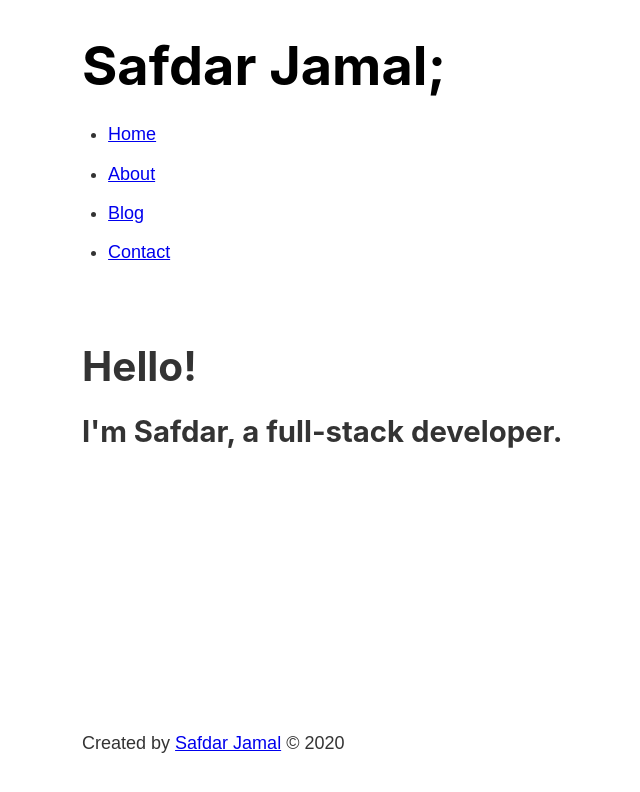
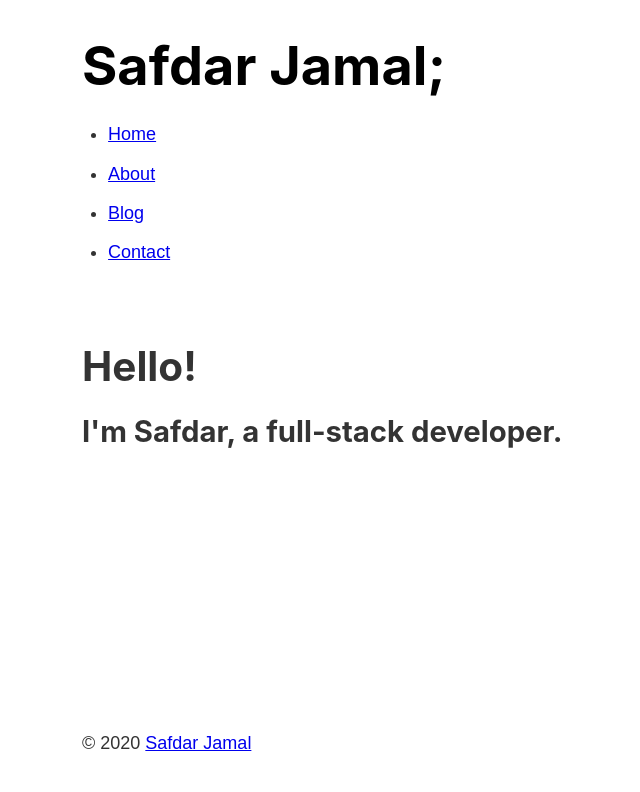
Before and after one commit to SafdarJamal/gatsby-markdown-blog, a Gatsby site: page / in a window 1280 px wide. Shown: the whole page, without its empty margins (201-841 px from the left). Built offline with nearby package versions, Linux system fonts and the light colour scheme; Gatsby itself is replaced by a stand-in of ours.

Commit message:
Update copyright notice

```diff
--- a/src/components/Footer/index.js
+++ b/src/components/Footer/index.js
@@ -17,15 +17,14 @@ const Footer = () => {
   return (
     <footer className={styles.footer}>
       <p>
-        Created by{' '}
+        &copy; 2020{' '}
         <a
           href="https://safdarjamal.github.io"
           target="_blank"
           rel="noopener noreferrer"
         >
           {data.site.siteMetadata.author}
-        </a>{' '}
-        © 2020
+        </a>
       </p>
     </footer>
   );
```
